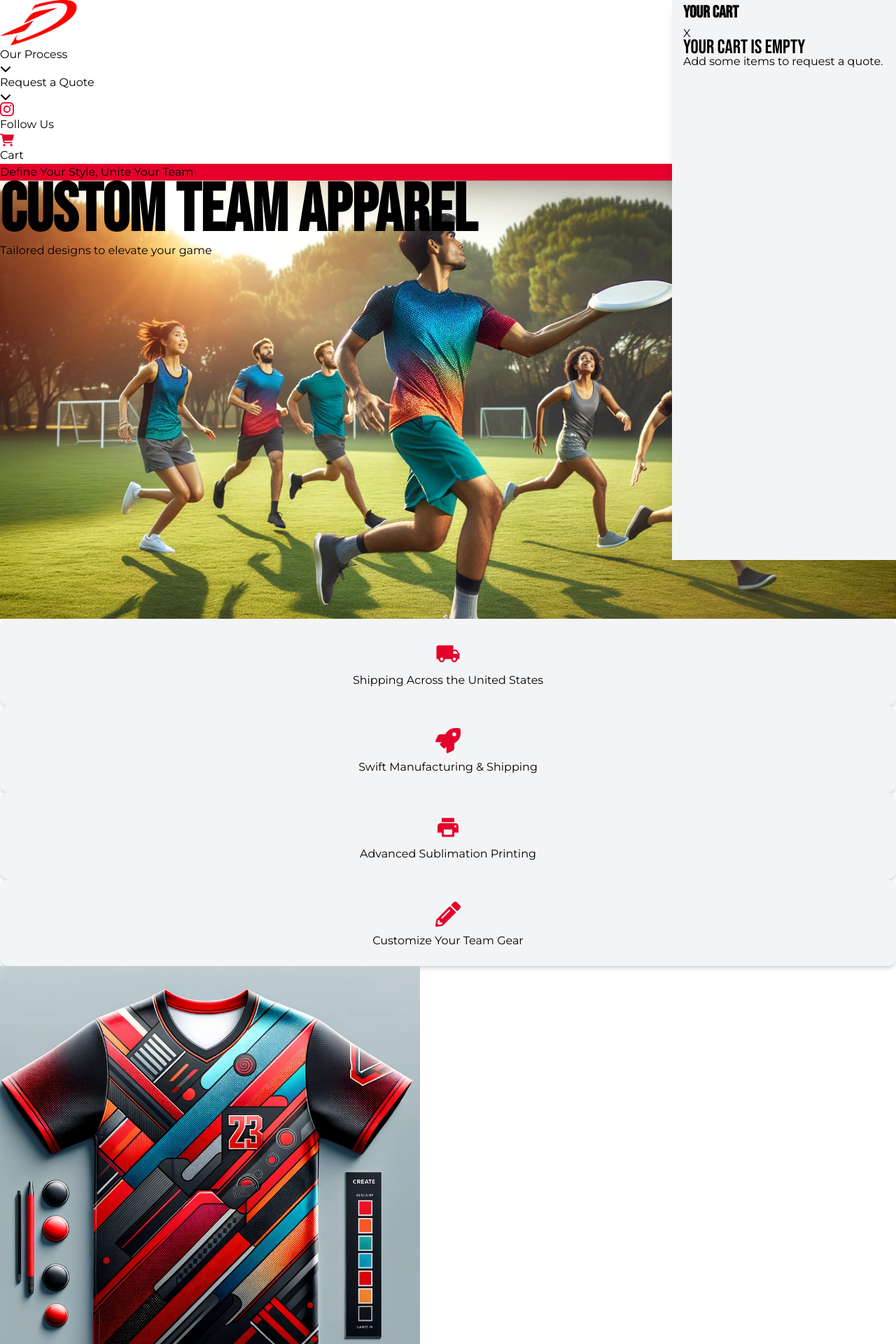
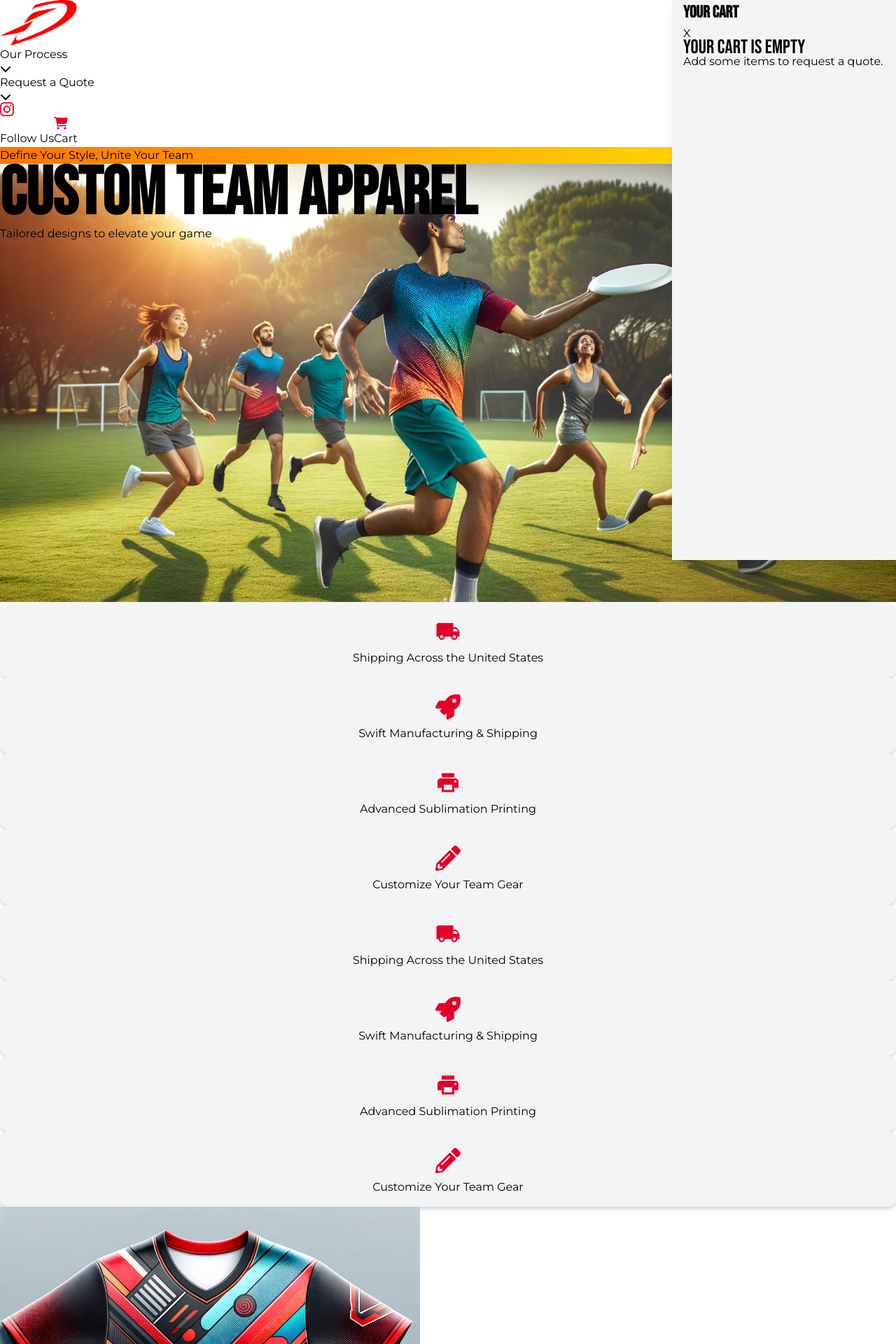
Before and after one commit to vnasp/catalog-frontend-react-user, a React (Vite) app: page / in a window 1280 px wide. Shown: the top 1920 px of the page at 70% size. Built offline with nearby package versions, Linux system fonts and the light colour scheme.

Commit message:
Add empty form, improve reassurance, fix message with more than 1 cart object

```diff
--- a/index.html
+++ b/index.html
@@ -8,12 +8,13 @@
   <meta name="description"
     content="Sportswear for amateur clubs and party tournaments. Shipping across the United States." />
   <meta name="keywords" content="sportswear, amateur clubs,party tournaments,athletic apparel,sports clothing,USA shipping,teamwear,sports gear,custom sportswear,athletic wear">
+  <link rel="icon" type="image/png" href="/assets/img/favicon.png"/>
   <link rel="preconnect" href="https://fonts.googleapis.com">
   <link rel="preconnect" href="https://fonts.gstatic.com" crossorigin>
   <link
     href="https://fonts.googleapis.com/css2?family=Bebas+Neue&family=Montserrat:ital,wght@0,100..900;1,100..900&display=swap"
     rel="stylesheet">
-  <title>Delta Sport | Ropa Deportiva Estados Unidos</title>
+  <title>Delta Sport | Teamwear US</title>
 </head>
 
 <body>
--- a/src/App.jsx
+++ b/src/App.jsx
@@ -1,6 +1,5 @@
 import Nav from "./components/Nav"
 import Cover from "./components/Cover"
-import Reassurance from "./components/Reassurance"
 import OurProcess from "./components/OurProcess"
 import Footer from "./components/Footer"
 import CatalogForm from "./components/CatalogForm"
@@ -16,7 +15,6 @@ function App() {
         <Cover />
       </header>
       <main>
-        <Reassurance />
         <CatalogForm/>
         <OurProcess />
         <Customers/>
--- a/src/components/Cover.jsx
+++ b/src/components/Cover.jsx
@@ -1,9 +1,11 @@
+import Reassurance from "./Reassurance"
 
 const Cover = () => {
   return (
-    <>
-      <div className="header-cover flex flex-col justify-center items-start text-white ps-4 lg:ps-10">
-        <div className="bg-red bg-opacity-10 px-4 py-2 rounded-lg font-extrabold mb-3">
+
+    <div className="relative">
+      <div id="cover" className="header-cover flex flex-col justify-center items-start text-white ps-4 lg:ps-10">
+        <div className="animated-gradient p-4 px-4 py-2 rounded-lg font-extrabold mb-3">
           Define Your Style, Unite Your Team
         </div>
         <div className="bg-black bg-opacity-20 p-4 rounded-lg">
@@ -11,7 +13,8 @@ const Cover = () => {
           <p className="leading-normal text-2xl">Tailored designs to elevate your game</p>
           </div>
       </div>
-    </>
+      <Reassurance />
+      </div>
   )
 }
 
--- a/src/components/Footer.jsx
+++ b/src/components/Footer.jsx
@@ -9,8 +9,8 @@ const Footer = () => {
       <div className="flex flex-col justify-center items-center bg-black text-white text-center py-8">
         <img src="./assets/img/logo_white.png" className="logo mt-8" alt="Delta Sport US | Custom Team Apparel" />
         <div className="my-4">Proud of shipping to all United States from Baltimore, US</div>
-        <div className="inline-flex my-4"><BsInstagram className="icon" />Follow us on Instagram</div>
-<div>2024 Delta Sport US - All right reserved</div>
+        <a href="/" className="inline-flex my-4"><BsInstagram className="icon" />Follow us on Instagram</a>
+        <div>2024 Delta Sport US - All right reserved</div>
       </div>
       <ScrollToTopButton />
     </>
--- a/src/components/Nav.jsx
+++ b/src/components/Nav.jsx
@@ -14,7 +14,7 @@ const Nav = () => {
   return (
     <>
       <nav className="flex flex-col gap-4 items-center bg-black text-white pt-4 pb-2 lg:flex-row lg:justify-between lg:p-6">
-        <img src="./assets/img/logo_white.png" className="logo" alt="Delta Sport US | Custom Team Apparel" />
+      <a href="/" className="inline-flex items-center"><img src="./assets/img/logo_white.png" className="logo" alt="Delta Sport US | Custom Team Apparel" /></a>
         <div className="hidden lg:flex justify-between items-center">
           <a className="uppercase me-8 inline-flex" href="#OurProcess">
             Our Process <FaChevronDown className="hidden lg:block lg:ms-2" />
@@ -24,7 +24,7 @@ const Nav = () => {
           </a>
         </div>
         <div className="flex flex-row justify-between gap-10 mt-4 lg:mt-0">
-          <div className="inline-flex items-center"><BsInstagram className="icon" />Follow Us</div>
+          <a href="/" className="inline-flex items-center"><BsInstagram className="icon" />Follow Us</a>
           <button type="button" onClick={handleShowCart} className="inline-flex items-center">
             <FaCartShopping className="icon" />Cart
           </button>
--- a/src/components/Reassurance.jsx
+++ b/src/components/Reassurance.jsx
@@ -1,14 +1,36 @@
-import { FaRocket, FaPencilAlt} from "react-icons/fa";
-import {MdLocalShipping, MdPrint} from 'react-icons/md'
+import { useState, useEffect } from 'react';
+import { FaRocket, FaPencilAlt } from "react-icons/fa";
+import { MdLocalShipping, MdPrint } from 'react-icons/md'
 
 const Reassurance = () => {
+  const [activeIndex, setActiveIndex] = useState(0);
+
+  useEffect(() => {
+    const isMobile = window.innerWidth <= 768;
+
+    if (isMobile) {
+      const interval = setInterval(() => {
+        setActiveIndex((current) => (current === 3 ? 0 : current + 1));
+      }, 4000); // Cambia el div activo cada 8 segundos en móviles
+
+      return () => clearInterval(interval); // Limpieza al desmontar
+    }
+  }, []);
   return (
-    <div className="grid grid-cols-2 lg:grid-cols-4 gap-6 m-6 lg:m-16 text-center">
-          <div className="reassurance"><MdLocalShipping className="icon"/>Shipping Across the United States</div>
-          <div className="reassurance"><FaRocket className="icon"/>Swift Manufacturing & Shipping</div>
-          <div className="reassurance"><MdPrint className="icon"/>Advanced Sublimation Printing</div>
-          <div className="reassurance"><FaPencilAlt className="icon"/>Customize Your Team Gear</div>
-        </div>
+    <>      <div className="hidden lg:absolute bottom-0 left-0 right-0 transform lg:translate-y-1/2 text-black lg:grid grid-cols-4 gap-6 mx-16 text-center">
+    <div className="reassurance lg:px-6"><MdLocalShipping className="icon" />Shipping Across the United States</div>
+    <div className="reassurance lg:px-6"><FaRocket className="icon" />Swift Manufacturing & Shipping</div>
+    <div className="reassurance lg:px-6"><MdPrint className="icon" />Advanced Sublimation Printing</div>
+    <div className="reassurance lg:px-6"><FaPencilAlt className="icon" />Customize Your Team Gear</div>
+  </div>
+      <div className="lg:hidden absolute bottom-8 left-0 right-0 transform translate-y-1/2 text-black m-6 text-center">
+        <div className={`reassurance absolute w-full ${activeIndex === 0 ? 'opacity-100' : 'opacity-0 transition-opacity duration-500'}`}><MdLocalShipping className="icon" />Shipping Across the United States</div>
+        <div className={`reassurance absolute w-full ${activeIndex === 1 ? 'opacity-100' : 'opacity-0 transition-opacity duration-500'}`}><FaRocket className="icon" />Swift Manufacturing & Shipping</div>
+        <div className={`reassurance absolute w-full ${activeIndex === 2 ? 'opacity-100' : 'opacity-0 transition-opacity duration-500'}`}><MdPrint className="icon" />Advanced Sublimation Printing</div>
+        <div className={`reassurance absolute w-full ${activeIndex === 3 ? 'opacity-100' : 'opacity-0 transition-opacity duration-500'}`}><FaPencilAlt className="icon" />Customize Your Team Gear</div>
+      </div>
+
+    </>
   )
 }
 
--- a/src/context/DataContext.jsx
+++ b/src/context/DataContext.jsx
@@ -4,6 +4,11 @@ export const DataContext = createContext()
 const DataProvider = ({ children }) => {
   const [cart, setCart] = useState([])
   const [showCart, setShowCart] = useState(false);
+  const [showConfirmationPopup, setShowConfirmationPopup] = useState(false);
+
+  const handleCloseConfirmationPopup = () => {
+    setShowConfirmationPopup(false);
+  };
 
   const handleShowCart = () => {
     setShowCart(true)
@@ -20,7 +25,7 @@ const DataProvider = ({ children }) => {
   const moreItems = requiredQty - actualQty
 
   return (
-    <DataContext.Provider value={{ cart, setCart, showCart, setShowCart, handleShowCart, handleCloseCart, requiredQty, actualQty, moreItems }}>
+    <DataContext.Provider value={{ cart, setCart, showCart, setShowCart, handleShowCart, handleCloseCart, requiredQty, actualQty, moreItems, showConfirmationPopup, setShowConfirmationPopup, handleCloseConfirmationPopup }}>
       {children}
     </DataContext.Provider>
   )
--- a/src/index.css
+++ b/src/index.css
@@ -48,8 +48,23 @@ h3 {
   width: 250px;
 }
 
+@keyframes moveBackground {
+  0%, 100% {
+    background-position: 0% 50%;
+  }
+  50% {
+    background-position: 100% 50%;
+  }
+}
+
+.animated-gradient {
+  background: linear-gradient(135deg, rgba(255,0,0,1) 0%, rgba(255,255,0,1) 100%);
+  background-size: 200% 200%;
+  animation: moveBackground 4s ease infinite;
+}
+
 .offcanvas-custom {
-  @apply fixed top-0 right-0 w-80 px-4 h-full bg-gray-100 shadow-lg transform ease-in-out duration-300
+  @apply fixed top-0 right-0 w-80 px-4 h-full bg-gray-100 shadow-lg transform ease-in-out duration-300 z-50
 }
 
 .icon {
@@ -71,7 +86,7 @@ h3 {
 }
 
 .reassurance {
-  @apply flex flex-col items-center justify-center bg-gray-100 text-black rounded-xl py-6 px-4 shadow-md shadow-gray-300;
+  @apply flex flex-col items-center justify-center bg-gray-100 text-black rounded-xl p-4 shadow-md shadow-gray-300;
 }
 
 .reassurance .icon {
@@ -81,7 +96,39 @@ h3 {
 }
 
 .process {
-  @apply flex flex-col items-center justify-center text-center text-black rounded-full py-6 px-4 shadow-md shadow-gray-300 w-48 h-48;
+  @apply flex flex-col items-center justify-center text-center text-black rounded-full py-6 px-4 shadow-md shadow-gray-300 w-48 h-48 bg-gray-100 relative;
+}
+
+.flip-container {
+  perspective: 1000px;
+}
+
+.flipper {
+  position: relative;
+  width: 100%;
+  height: 100%;
+  transition: transform 0.6s;
+  transform-style: preserve-3d;
+}
+
+.flip-container:hover .flipper {
+  transform: rotateY(180deg);
+}
+
+.front, .back {
+  position: absolute;
+  width: 100%;
+  height: 100%;
+  -webkit-backface-visibility: hidden;
+  backface-visibility: hidden;
+  border-radius: 9999px; /* Para mantener el aspecto redondeado */
+}
+
+.back {
+  transform: rotateY(180deg);
+  display: flex;
+  align-items: center;
+  justify-content: center;
 }
 
 .size {
```
Also changed, not shown: src/components/CatalogForm.jsx (+16 -3 lines), src/components/ContactForm.jsx (+16 -12 lines), src/components/OurProcess.jsx (+42 -11 lines), public/assets/img/favicon.png (added).
